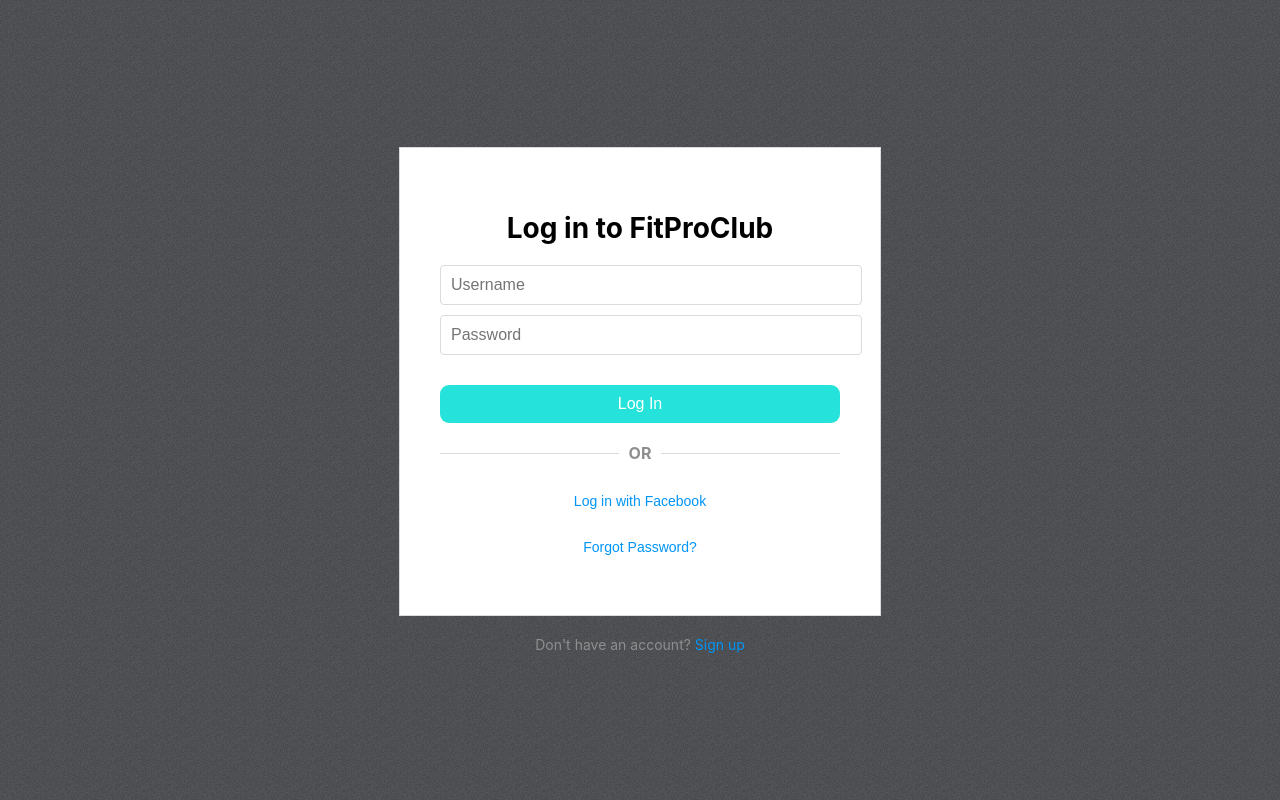
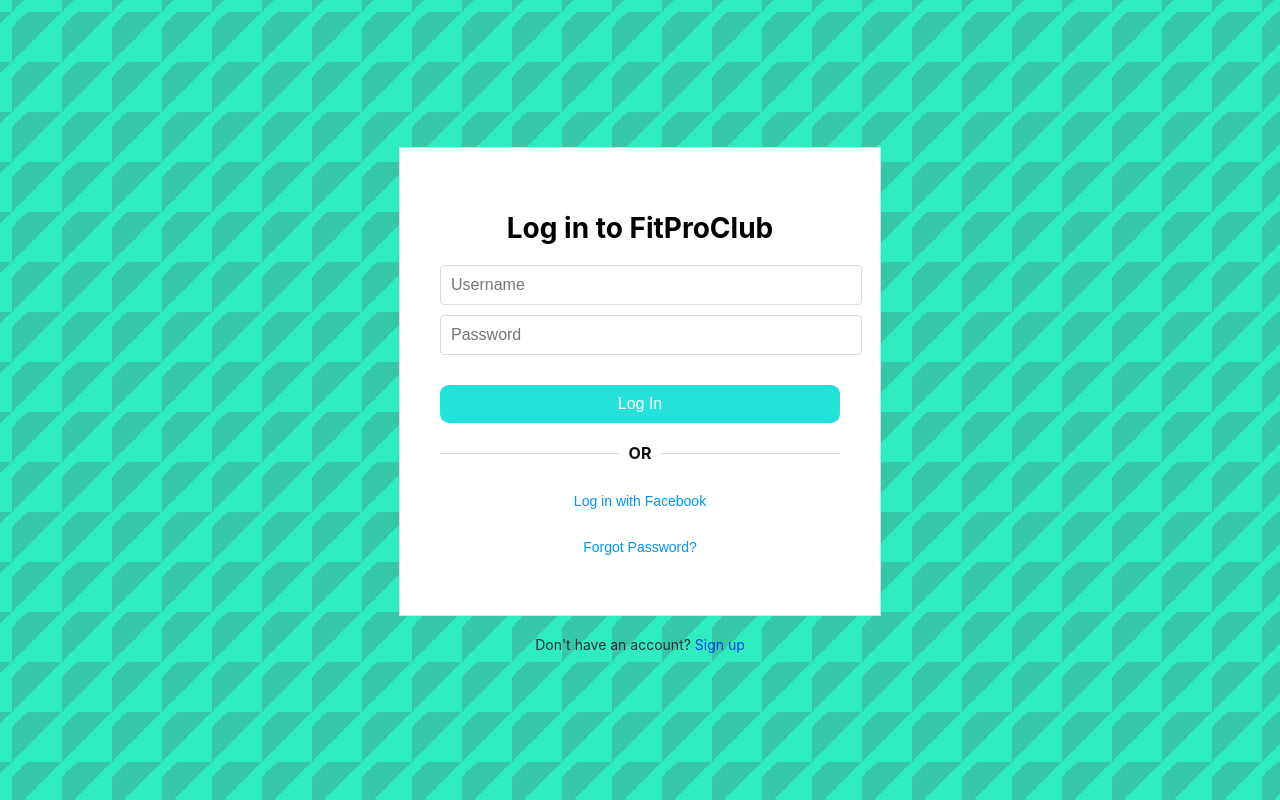
Before and after one commit to Jonathan001121/fitproclub, a React (Vite) app: page /login in a window 1280 px wide. Built offline with nearby package versions, Linux system fonts and the light colour scheme.

Commit message:
Login updates

```diff
--- a/src/Components/Hero/Hero.jsx
+++ b/src/Components/Hero/Hero.jsx
@@ -59,7 +59,7 @@ const Hero = () => {
 
       {/* Right Side */}
       <div className="right-h">
-      <Link className="signin-btn" to="/login"> Sign In </Link>
+      <Link className="signin-btn" to="/login" style={{ textDecoration: 'none' }}> Sign In </Link>
 
         {/* heart rate */}
         {/* <motion.div
--- a/src/Components/Login/Login.css
+++ b/src/Components/Login/Login.css
@@ -1,13 +1,28 @@
 
 .login-container {
-
-
     display: flex;
     justify-content: center;
     align-items: center;
     height: 100vh;
     flex-direction: column;
-  }
+    background: linear-gradient(45deg, rgba(43, 253, 204, 0.69) 85%, transparent 25%) 0 0,
+                linear-gradient(-45deg, rgba(43, 253, 204, 0.69) 50%, transparent 25%) 0 0,
+                linear-gradient(45deg, transparent 85%,  rgba(43, 253, 204, 0.69) 75%) 0 0,
+                linear-gradient(-45deg, transparent 85%,  rgba(43, 253, 204, 0.69) 75%) 0 0;
+    background-size: 50px 50px;
+    background-position: 0 0, 25px 25px, 0 0, 25px 25px;
+    animation: wave 2s linear infinite;
+}
+
+@keyframes wave {
+    0% {
+        background-position: 0 0, 25px 25px, 0 0, 25px 25px;
+    }
+    100% {
+        background-position: 50px 50px, 75px 75px, 50px 50px, 75px 75px;
+    }
+}
+
 
   .login-form {
     width: 400px;
@@ -58,7 +73,7 @@
   .login-or-text {
     margin: 0 10px;
     font-weight: bold;
-    color: #8e8e8e;
+    color: #0c0c0c;
   }
 
   .login-options {
@@ -81,10 +96,10 @@
     margin-top: 20px;
     text-align: center;
     font-size: 14px;
-    color: #8e8e8e;
+    color: #2f2f2f;
   }
 
   .signup-link {
-    color: #0095f6;
+    color: #0041e6;
     text-decoration: none;
   }
```
